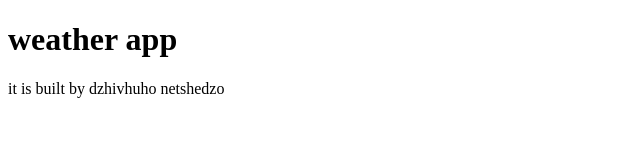
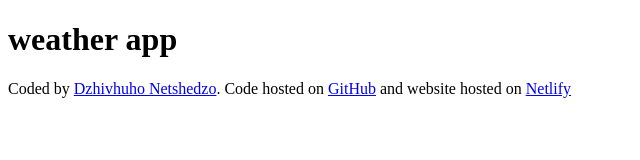
Before and after one commit to netshedz/weather-App-project, a plain HTML site: page index.html in a window 1280 px wide. Shown: the whole page, without its empty margins (0-640 px from the left). Drawn offline with Linux system fonts and the light colour scheme.

Commit message:
Added links to the footer

```diff
--- a/index.html
+++ b/index.html
@@ -8,7 +8,21 @@
   <body>
     <h1>weather app</h1>
     <footer>
-      <p>it is built by dzhivhuho netshedzo</p>
+      <p>
+        Coded by
+        <a href="https://github.com/netshedz" target="_blank"
+          >Dzhivhuho Netshedzo</a
+        >. Code hosted on
+        <a
+          href="https://github.com/netshedz/weather-App-project"
+          target="_blank"
+          >GitHub</a
+        >
+        and website hosted on
+        <a href="https://netshedzo-weather-app.netlify.app" target="_blank"
+          >Netlify</a
+        >
+      </p>
     </footer>
   </body>
 </html>
```
